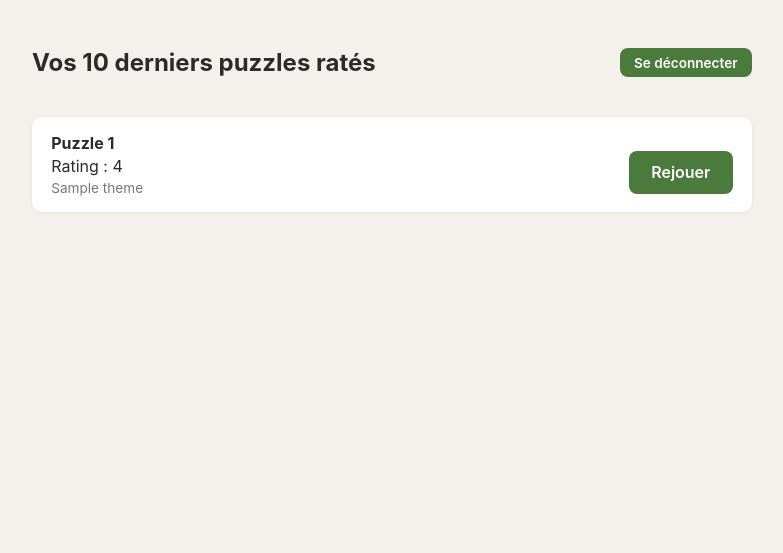
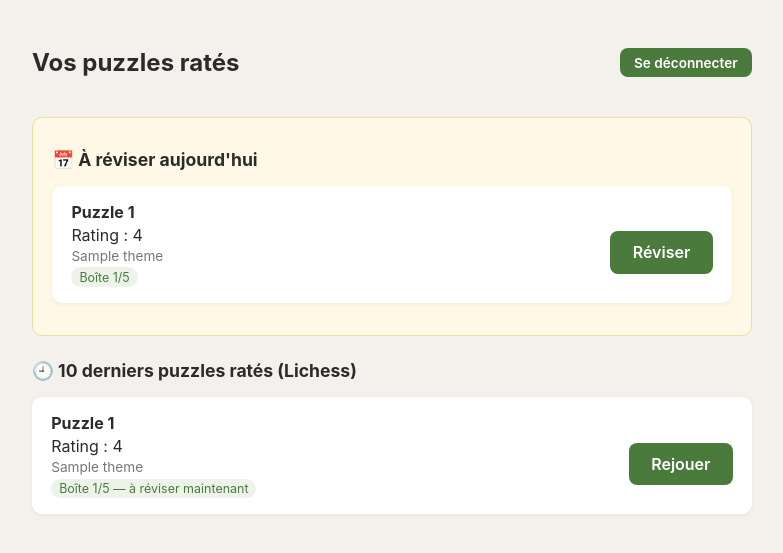
Before and after one commit to ycarissan/lichess_replay, a Flask app: template templates/puzzles.html in a window 1280 px wide. Shown: the top 553 px of the page, without its empty margins (248-1031 px from the left). Run offline with Flask 3, Linux system fonts and the light colour scheme; the template is opened without the code that fills it: most values are stand-ins (such as "Sample title", 1, 10 or a date in 2020).

Commit message:
Ajout répétition espacée (Leitner) via localStorage

```diff
--- /dev/null
+++ b/static/leitner.js
@@ -0,0 +1,113 @@
+/**
+ * Répétition espacée — Système de Leitner (5 boîtes) via localStorage.
+ *
+ * Boîte 1 : à revoir le lendemain (échec récent)
+ * Boîte 2 : dans 3 jours
+ * Boîte 3 : dans 7 jours
+ * Boîte 4 : dans 16 jours
+ * Boîte 5 : dans 35 jours (quasi maîtrisé)
+ *
+ * Règle : bon coup trouvé sans aide -> +1 boîte (max 5).
+ *         Solution révélée / coup faux -> retour boîte 1.
+ *
+ * Données 100% côté navigateur : propres à cet appareil, effacées si le
+ * cache est vidé. Pas de synchronisation entre appareils.
+ */
+
+const LEITNER_STORAGE_KEY = 'lichess_puzzle_leitner_v1';
+
+// Intervalle en jours associé à chaque boîte (index 1 à 5 ; 0 inutilisé).
+const LEITNER_INTERVALS_DAYS = [null, 1, 3, 7, 16, 35];
+const LEITNER_MAX_BOX = LEITNER_INTERVALS_DAYS.length - 1;
+
+function leitnerLoad() {
+  try {
+    const raw = localStorage.getItem(LEITNER_STORAGE_KEY);
+    return raw ? JSON.parse(raw) : {};
+  } catch (e) {
+    console.error('Leitner: lecture localStorage impossible', e);
+    return {};
+  }
+}
+
+function leitnerSave(data) {
+  try {
+    localStorage.setItem(LEITNER_STORAGE_KEY, JSON.stringify(data));
+  } catch (e) {
+    console.error('Leitner: écriture localStorage impossible (quota plein ?)', e);
+  }
+}
+
+function leitnerNextReviewDate(box) {
+  const days = LEITNER_INTERVALS_DAYS[box];
+  const d = new Date();
+  d.setDate(d.getDate() + days);
+  return d.toISOString();
+}
+
+/**
+ * Enregistre un puzzle raté s'il n'existe pas encore dans le suivi.
+ * Un puzzle nouvellement raté part en boîte 1, dû immédiatement.
+ */
+function leitnerTrackFailedPuzzle(puzzleId, meta) {
+  const data = leitnerLoad();
+  if (!data[puzzleId]) {
+    data[puzzleId] = {
+      box: 1,
+      nextReview: new Date().toISOString(), // dû tout de suite
+      rating: (meta && meta.rating) || null,
+      themes: (meta && meta.themes) || [],
+      history: []
+    };
+    leitnerSave(data);
+  }
+  return data[puzzleId];
+}
+
+/**
+ * Enregistre le résultat d'une tentative de révision.
+ * success = true  -> le joueur a trouvé la solution sans aide -> boîte +1
+ * success = false -> solution révélée ou coup faux             -> retour boîte 1
+ */
+function leitnerRecordResult(puzzleId, success, meta) {
+  const data = leitnerLoad();
+  const entry = data[puzzleId] || {
+    box: 1, rating: (meta && meta.rating) || null,
+    themes: (meta && meta.themes) || [], history: []
+  };
+
+  entry.box = success ? Math.min(entry.box + 1, LEITNER_MAX_BOX) : 1;
+  entry.nextReview = leitnerNextReviewDate(entry.box);
+  entry.history.push({ date: new Date().toISOString(), success });
+
+  data[puzzleId] = entry;
+  leitnerSave(data);
+  return entry;
+}
+
+/** Puzzles dont la date de révision est aujourd'hui ou passée. */
+function leitnerGetDuePuzzles() {
+  const data = leitnerLoad();
+  const now = new Date();
+  return Object.entries(data)
+    .filter(([, e]) => new Date(e.nextReview) <= now)
+    .map(([id, e]) => ({ id, ...e }))
+    .sort((a, b) => new Date(a.nextReview) - new Date(b.nextReview));
+}
+
+/** Tous les puzzles suivis (pour affichage/statistiques). */
+function leitnerGetAllPuzzles() {
+  const data = leitnerLoad();
+  return Object.entries(data)
+    .map(([id, e]) => ({ id, ...e }))
+    .sort((a, b) => new Date(a.nextReview) - new Date(b.nextReview));
+}
+
+function leitnerFormatNextReview(iso) {
+  const d = new Date(iso);
+  const now = new Date();
+  const diffDays = Math.ceil((d - now) / (1000 * 60 * 60 * 24));
+  if (diffDays <= 0) return 'à réviser maintenant';
+  if (diffDays === 1) return 'demain';
+  return `dans ${diffDays} jours`;
+}
--- a/static/style.css
+++ b/static/style.css
@@ -85,3 +85,23 @@ h1 { font-size: 1.5rem; }
 }
 
 .hint { color: #777; font-size: 0.9rem; }
+
+section { margin-bottom: 1.5rem; }
+section h2 { font-size: 1.1rem; margin-bottom: 0.6rem; }
+
+.box-badge {
+  display: inline-block;
+  background: #eef3ea;
+  color: #4a7a3c;
+  font-size: 0.78rem;
+  padding: 0.15rem 0.5rem;
+  border-radius: 999px;
+  width: fit-content;
+}
+
+#due-section {
+  background: #fff8e6;
+  border: 1px solid #f0dca0;
+  border-radius: 10px;
+  padding: 1rem 1.2rem;
+}
--- a/templates/puzzles.html
+++ b/templates/puzzles.html
@@ -8,7 +8,7 @@
 <body>
   <main>
     <header class="topbar">
-      <h1>Vos 10 derniers puzzles ratés</h1>
+      <h1>Vos puzzles ratés</h1>
       <a class="btn small" href="{{ url_for('logout') }}">Se déconnecter</a>
     </header>
 
@@ -16,23 +16,81 @@
       <p class="error">{{ error }}</p>
     {% endif %}
 
+    <!-- Section générée en JS à partir du localStorage : puzzles dus aujourd'hui -->
+    <section id="due-section" style="display:none;">
+      <h2>📅 À réviser aujourd'hui</h2>
+      <ul id="due-list" class="puzzle-list"></ul>
+    </section>
+
+    <section>
+      <h2>🕘 10 derniers puzzles ratés (Lichess)</h2>
       {% if not failed %}
         <p>Aucun puzzle raté trouvé dans votre historique récent 🎉</p>
       {% else %}
-      <ul class="puzzle-list">
+        <ul class="puzzle-list" id="recent-list">
           {% for entry in failed %}
             {% set p = entry.puzzle %}
-          <li class="puzzle-card">
+            <li class="puzzle-card"
+                data-puzzle-id="{{ p.id }}"
+                data-rating="{{ p.rating }}"
+                data-themes="{{ p.themes | join(',') }}">
               <div class="puzzle-info">
                 <strong>Puzzle {{ p.id }}</strong>
                 <span>Rating : {{ p.rating }}</span>
                 <span class="themes">{{ p.themes | join(', ') }}</span>
+                <span class="box-badge" data-box-for="{{ p.id }}"></span>
               </div>
               <a class="btn" href="{{ url_for('replay', puzzle_id=p.id) }}">Rejouer</a>
             </li>
           {% endfor %}
         </ul>
       {% endif %}
+    </section>
   </main>
+
+  <script src="{{ url_for('static', filename='leitner.js') }}"></script>
+  <script>
+    // 1) Enregistre dans le suivi (localStorage) tout puzzle raté qui n'y
+    //    figure pas encore, à partir de la liste renvoyée par Lichess.
+    document.querySelectorAll('#recent-list .puzzle-card').forEach(card => {
+      const id = card.dataset.puzzleId;
+      const rating = parseInt(card.dataset.rating, 10) || null;
+      const themes = card.dataset.themes ? card.dataset.themes.split(',') : [];
+      leitnerTrackFailedPuzzle(id, { rating, themes });
+    });
+
+    // 2) Affiche le niveau (boîte) à côté de chaque puzzle de la liste Lichess.
+    const allTracked = Object.fromEntries(
+      leitnerGetAllPuzzles().map(p => [p.id, p])
+    );
+    document.querySelectorAll('.box-badge').forEach(badge => {
+      const id = badge.dataset.boxFor;
+      const entry = allTracked[id];
+      if (entry) {
+        badge.textContent = `Boîte ${entry.box}/5 — ${leitnerFormatNextReview(entry.nextReview)}`;
+      }
+    });
+
+    // 3) Construit la section "à réviser aujourd'hui" à partir du localStorage.
+    const due = leitnerGetDuePuzzles();
+    if (due.length > 0) {
+      const dueList = document.getElementById('due-list');
+      due.forEach(p => {
+        const li = document.createElement('li');
+        li.className = 'puzzle-card';
+        li.innerHTML = `
+          <div class="puzzle-info">
+            <strong>Puzzle ${p.id}</strong>
+            <span>Rating : ${p.rating ?? '?'}</span>
+            <span class="themes">${(p.themes || []).join(', ')}</span>
+            <span class="box-badge">Boîte ${p.box}/5</span>
+          </div>
+          <a class="btn" href="/replay/${p.id}">Réviser</a>
+        `;
+        dueList.appendChild(li);
+      });
+      document.getElementById('due-section').style.display = 'block';
+    }
+  </script>
 </body>
 </html>
```
Also changed, not shown: templates/replay.html (+34 -0 lines). Lines whose indentation alone changed are shown as unchanged.
